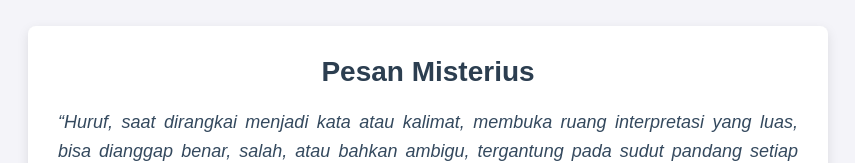
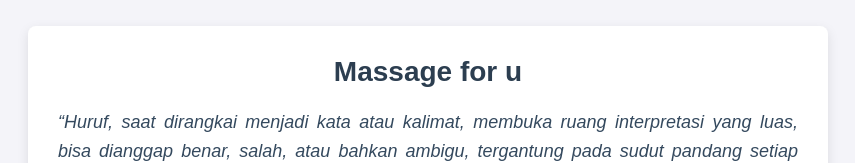
Before and after one commit to AnonymousSender/SecretAdmirer, a plain HTML site: page index.html in a window 1280 px wide. Shown: the top 163 px of the page, without its empty margins (212-1067 px from the left). Drawn offline with Linux system fonts and the light colour scheme.

Commit message:
Update index.html

```diff
--- a/index.html
+++ b/index.html
@@ -64,7 +64,7 @@
 
 <body>
     <div class="container">
-        <h1>Pesan Misterius</h1>
+        <h1>Massage for u</h1>
         <p><em>“Huruf, saat dirangkai menjadi kata atau kalimat, membuka ruang interpretasi yang luas, bisa dianggap benar, salah, atau bahkan ambigu, tergantung pada sudut pandang setiap individu. Namun, angka berbeda, mereka berjalan dalam kepastian, selalu benar, tak terbantahkan oleh persepsi.”</em></p>
 
         <p>
```
